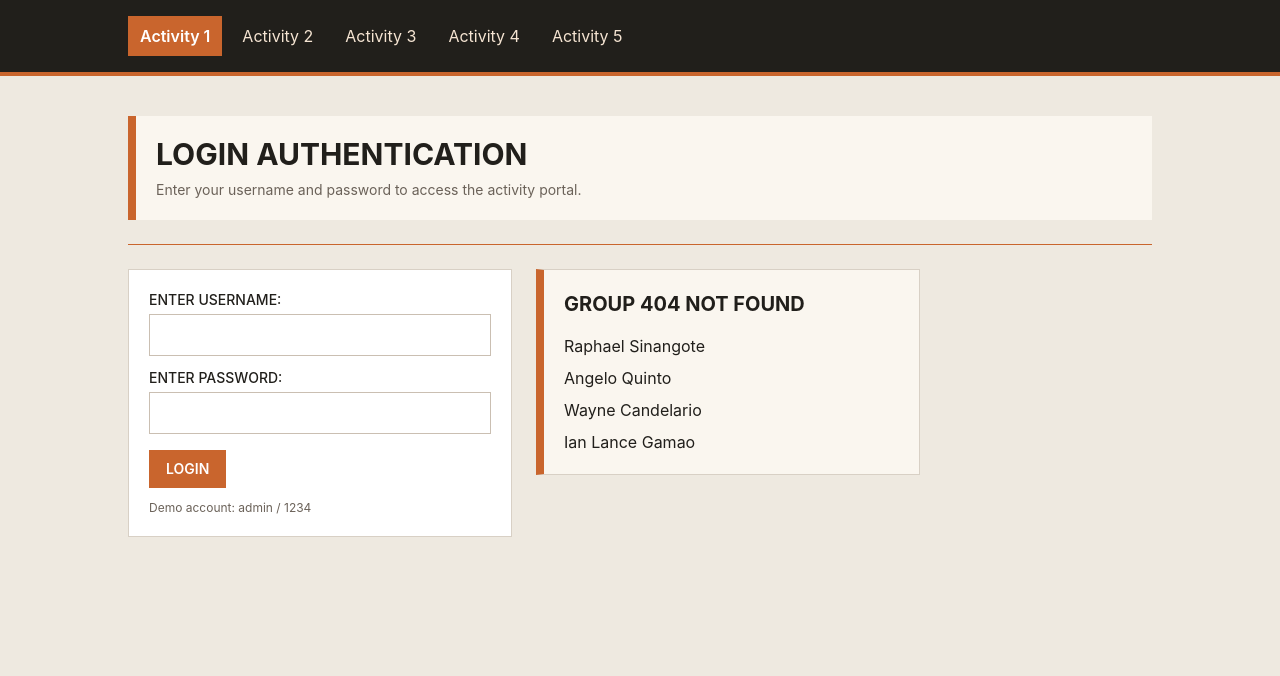
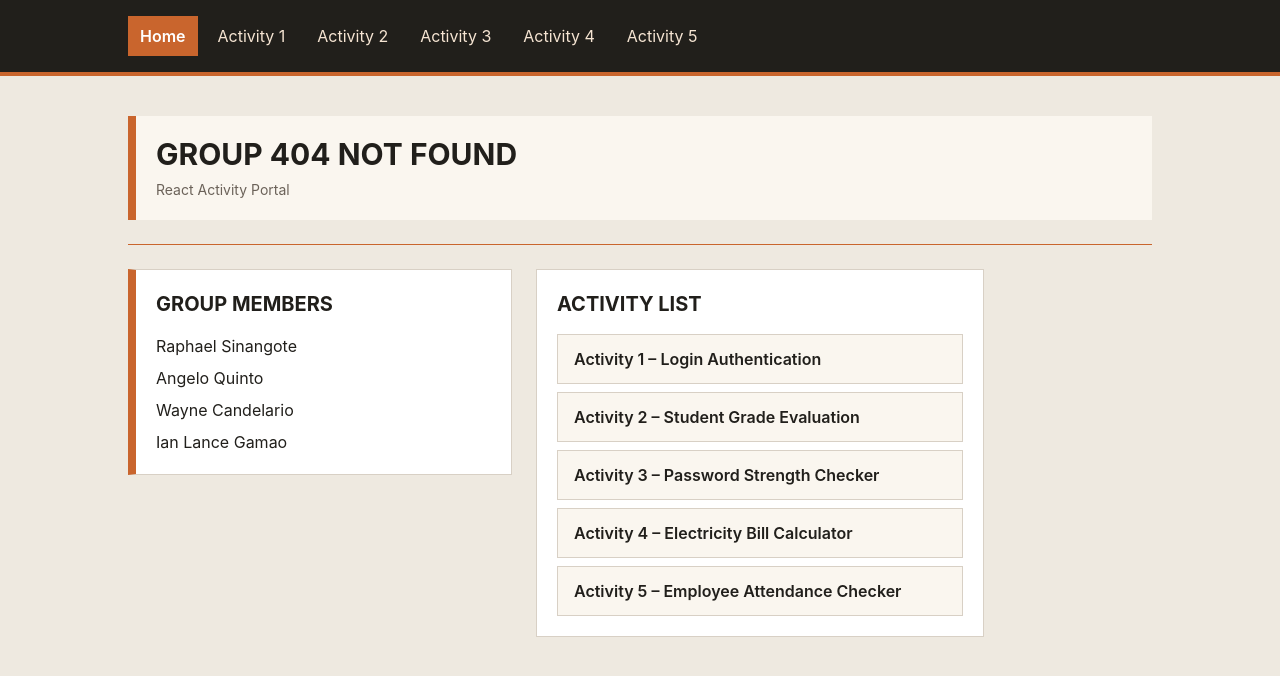
Before and after one commit to Zzzz-sudoz/vite-group-act, a React (Vite) app: page / in a window 1280 px wide. Shown: the top 676 px of the page. Built offline with nearby package versions, Linux system fonts and the light colour scheme.

Commit message:
Joke need pala ng homepage HAHAHHAA

```diff
--- a/src/App.jsx
+++ b/src/App.jsx
@@ -1,5 +1,6 @@
 import { useState } from 'react'
 import Navbar from './components/Navbar'
+import Home from './pages/Home'
 import Login from './pages/Login'
 import GradeEvaluation from './pages/GradeEvaluation'
 import PasswordChecker from './pages/PasswordChecker'
@@ -7,10 +8,12 @@ import ElectricityBill from './pages/ElectricityBill'
 import AttendanceChecker from './pages/AttendanceChecker'
 
 function App() {
-  const [page, setPage] = useState('activity1')
+  const [page, setPage] = useState('home')
   let content
 
-  if (page === 'activity1') {
+  if (page === 'home') {
+    content = <Home setPage={setPage} />
+  } else if (page === 'activity1') {
     content = <Login />
   } else if (page === 'activity2') {
     content = <GradeEvaluation />
@@ -21,7 +24,7 @@ function App() {
   } else if (page === 'activity5') {
     content = <AttendanceChecker />
   } else {
-    content = <Login />
+    content = <Home setPage={setPage} />
   }
 
   return (
--- a/src/components/Navbar.jsx
+++ b/src/components/Navbar.jsx
@@ -2,6 +2,13 @@ function Navbar({ page, setPage }) {
   return (
     <nav className="border-b-4 border-[#c9652d] bg-[#211f1b] px-5 py-4 sm:px-8">
       <div className="mx-auto flex max-w-5xl flex-wrap items-center gap-2">
+        <button
+          type="button"
+          onClick={() => setPage('home')}
+          className={page === 'home' ? 'cursor-pointer bg-[#c9652d] px-3 py-2 font-semibold text-white' : 'cursor-pointer px-3 py-2 text-[#f5e4d2] hover:bg-[#332f2a] hover:text-white'}
+        >
+          Home
+        </button>
         <button
           type="button"
           onClick={() => setPage('activity1')}
--- /dev/null
+++ b/src/pages/Home.jsx
@@ -0,0 +1,68 @@
+function Home({ setPage }) {
+  return (
+    <section className="w-full bg-[#eee9e0] px-5 py-10 text-left font-sans text-[#211f1b] sm:px-8">
+      <div className="mx-auto max-w-5xl">
+        <h1 className="mb-0 border-l-8 border-[#c9652d] bg-[#faf6ef] px-5 pt-5 text-3xl font-bold text-[#211f1b]">
+          GROUP 404 NOT FOUND
+        </h1>
+        <p className="mb-6 border-l-8 border-[#c9652d] bg-[#faf6ef] px-5 pb-5 pt-2 text-sm text-[#6b6259]">
+          React Activity Portal
+        </p>
+        <div className="mb-6 border-t border-[#c9652d]"></div>
+
+        <div className="flex flex-col gap-6 md:flex-row md:items-start">
+          <div className="w-full max-w-sm border border-[#d8d0c5] border-l-8 border-l-[#c9652d] bg-white p-5">
+            <h2 className="mb-4 text-xl font-bold text-[#211f1b]">GROUP MEMBERS</h2>
+            <p className="mb-2">Raphael Sinangote</p>
+            <p className="mb-2">Angelo Quinto</p>
+            <p className="mb-2">Wayne Candelario</p>
+            <p>Ian Lance Gamao</p>
+          </div>
+
+          <div className="w-full max-w-md border border-[#d8d0c5] bg-white p-5">
+            <h2 className="mb-4 text-xl font-bold text-[#211f1b]">ACTIVITY LIST</h2>
+            <div className="flex flex-col gap-2">
+              <button
+                type="button"
+                onClick={() => setPage('activity1')}
+                className="cursor-pointer border border-[#d8d0c5] bg-[#faf6ef] px-4 py-3 text-left font-semibold text-[#211f1b] hover:border-[#c9652d] hover:text-[#c9652d]"
+              >
+                Activity 1 – Login Authentication
+              </button>
+              <button
+                type="button"
+                onClick={() => setPage('activity2')}
+                className="cursor-pointer border border-[#d8d0c5] bg-[#faf6ef] px-4 py-3 text-left font-semibold text-[#211f1b] hover:border-[#c9652d] hover:text-[#c9652d]"
+              >
+                Activity 2 – Student Grade Evaluation
+              </button>
+              <button
+                type="button"
+                onClick={() => setPage('activity3')}
+                className="cursor-pointer border border-[#d8d0c5] bg-[#faf6ef] px-4 py-3 text-left font-semibold text-[#211f1b] hover:border-[#c9652d] hover:text-[#c9652d]"
+              >
+                Activity 3 – Password Strength Checker
+              </button>
+              <button
+                type="button"
+                onClick={() => setPage('activity4')}
+                className="cursor-pointer border border-[#d8d0c5] bg-[#faf6ef] px-4 py-3 text-left font-semibold text-[#211f1b] hover:border-[#c9652d] hover:text-[#c9652d]"
+              >
+                Activity 4 – Electricity Bill Calculator
+              </button>
+              <button
+                type="button"
+                onClick={() => setPage('activity5')}
+                className="cursor-pointer border border-[#d8d0c5] bg-[#faf6ef] px-4 py-3 text-left font-semibold text-[#211f1b] hover:border-[#c9652d] hover:text-[#c9652d]"
+              >
+                Activity 5 – Employee Attendance Checker
+              </button>
+            </div>
+          </div>
+        </div>
+      </div>
+    </section>
+  )
+}
+
+export default Home
--- a/src/pages/Login.jsx
+++ b/src/pages/Login.jsx
@@ -35,7 +35,6 @@ function Login() {
         </p>
         <div className="mb-6 border-t border-[#c9652d]"></div>
 
-        <div className="flex flex-col gap-6 md:flex-row md:items-start">
         {!isLoggedIn ? (
           <form onSubmit={handleLogin} className="w-full max-w-sm border border-[#d8d0c5] bg-white p-5">
               <div className="mb-3">
@@ -92,15 +91,6 @@ function Login() {
               </button>
           </div>
         )}
-
-          <div className="w-full max-w-sm border border-[#d8d0c5] border-l-8 border-l-[#c9652d] bg-[#faf6ef] p-5">
-            <h2 className="mb-4 text-xl font-bold text-[#211f1b]">GROUP 404 NOT FOUND</h2>
-            <p className="mb-2">Raphael Sinangote</p>
-            <p className="mb-2">Angelo Quinto</p>
-            <p className="mb-2">Wayne Candelario</p>
-            <p>Ian Lance Gamao</p>
-          </div>
-        </div>
       </div>
     </section>
   )
```
Lines whose indentation alone changed are shown as unchanged.
